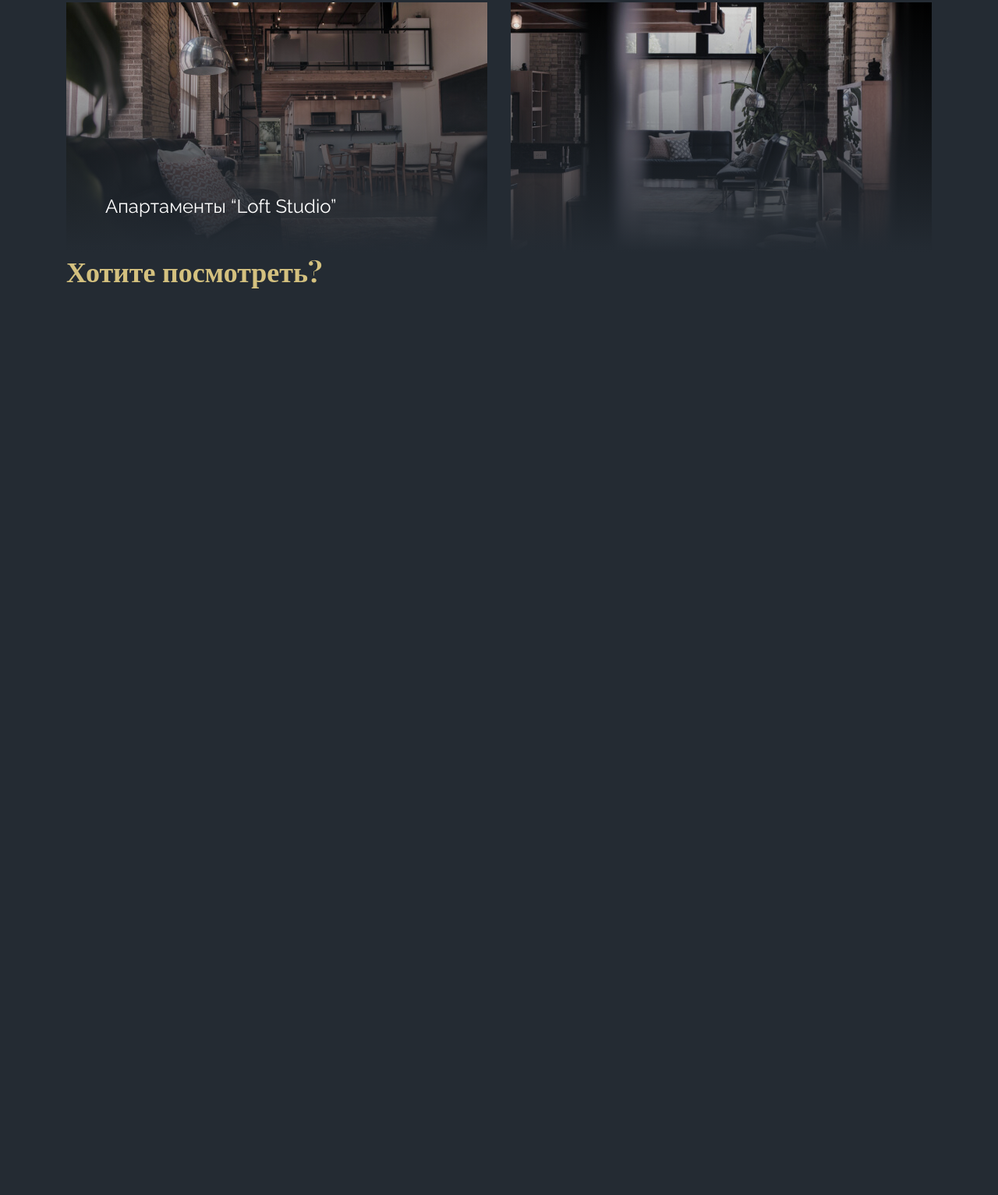
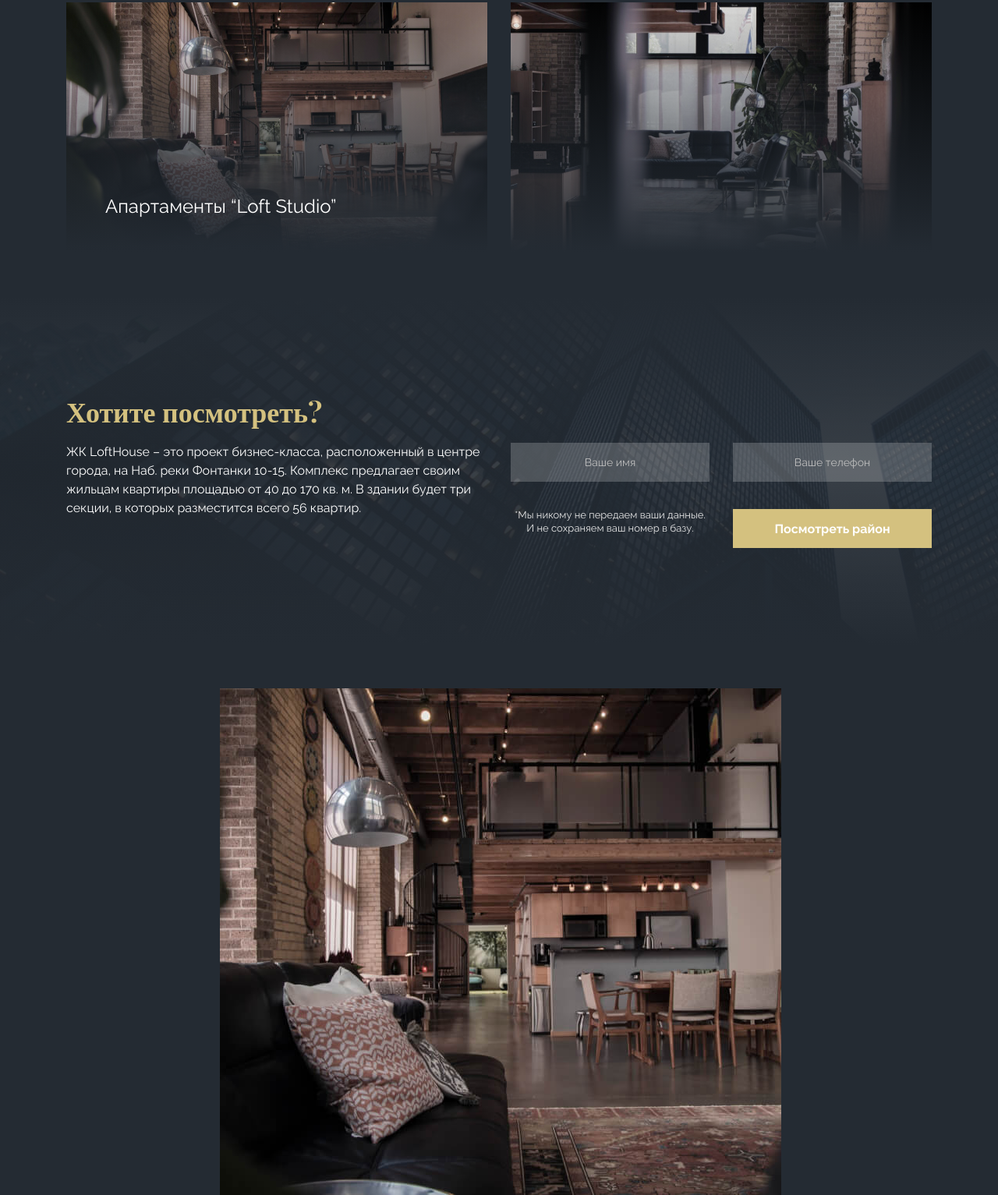
Before and after one commit to anarka312/loft-house, a plain HTML site: page index.html in a window 1280 px wide. Shown: the part 1750-3283 px from the top of the page at 78% size. Before the commit the page ends 2121 px from the top, so only its background shows below. Drawn offline with nearby package versions, Linux system fonts and the light colour scheme.

Commit message:
add video

```diff
--- a/index.html
+++ b/index.html
@@ -106,6 +106,27 @@
                 <div class="cta_title">
                     <h2 class="title-2">Хотите посмотреть?</h2>
                 </div>
+                <div class="cta__wrapper">
+                    <div class="cta__text"><p>ЖК LoftHouse – это проект бизнес-класса, расположенный в центре города, на Наб. реки Фонтанки 10-15. Комплекс предлагает своим жильцам квартиры площадью от 40 до 170 кв. м. В здании будет три секции, в которых разместится всего 56 квартир.</p></div>
+
+                        <form action="" class="form cta__form">
+                            <input type="text" class="form__input" placeholder="Ваше имя" autocomplete="off">
+                            <input type="text" class="form__input" placeholder="Ваше телефон" autocomplete="off">
+                            <p class="form__privacy">*Мы никому не передаем ваши данные.</br>
+                                И не сохраняем ваш номер в базу.</p>
+                                <button type="submit" class="form__btn">Посмотреть район</button>
+                        </form>
+
+                </div>
+            </div>
+        </section>
+
+        <section class="video">
+            <h2 class="vissualy-hidden">Видео про ЖК</h2>
+            <div class="container">
+                <a href="https://www.youtube.com/watch?v=bhJNL9JUsnY" class="video__link"></a>
+                <img src="./img/video/play.svg" alt="play" class="video__icon">
+                <img src="./img/video/video-img.jpg" alt="video" class="video__img">
             </div>
         </section>
     </main>
--- a/scss/base/_vars.scss
+++ b/scss/base/_vars.scss
@@ -9,3 +9,5 @@ $dark: #242B33;
 $accent: #D4C17F;
 $white: #fff;
 $footer-bg: #2D343C;
+$placeholder: #BEBEBE;
+$muted: #E7E7E7;
--- a/scss/block/_cta.scss
+++ b/scss/block/_cta.scss
@@ -0,0 +1,33 @@
+.cta {
+    padding: 180px 0;
+    background: linear-gradient(
+        180deg,
+        $dark 10.42%,
+        rgba(36, 43, 51, 0) 50.52%,
+        $dark 90.1%
+        ),
+        linear-gradient(0deg, rgba(36, 43, 51, 0.9), rgba(36, 43, 51, 0.9)),
+        url('./../../img/cta/cta-bg.jpg'), #C4C4C4;
+
+}
+
+.cta_title {
+    margin-bottom: 17px;
+}
+
+.cta__wrapper {
+    display: grid;
+    grid-template-columns: 1fr 1fr;
+    gap: 30px;
+}
+
+.cta__text {
+    font-size: 16px;
+    line-height: 1.5;
+}
+
+.cta__form {
+    display: grid;
+    grid-template-columns: 1fr 1fr;
+    gap: 35px 30px;
+}
--- /dev/null
+++ b/scss/block/_form.scss
@@ -0,0 +1,43 @@
+.form {
+
+}
+.form__input {
+    height: 50px;
+    padding: 12px;
+    text-align: center;
+    background-color: rgba(255, 255, 255, 0.2);
+    color: $white;
+    font-size: 14px;
+    transition: background-color 0.2s ease-in;
+
+    &::placeholder {
+        color: $placeholder;
+    }
+
+    &:focus {
+        background-color: rgba(255, 255, 255, 0.3);
+    }
+}
+
+.form__privacy {
+    font-size: 13px;
+    color: $muted;
+    text-align: center;
+    line-height: 1.3;
+}
+
+.form__btn{
+    height: 50px;
+    padding: 12px;
+    font-size: 16px;
+    color: $white;
+    font-weight: 700;
+    text-align: center;
+    background-color: $accent;
+    transition: background-color 0.2s ease-in;
+
+
+    &:hover {
+        background-color: saturate($accent, 10%)
+    }
+}
--- /dev/null
+++ b/scss/block/_video.scss
@@ -0,0 +1,33 @@
+.video {
+    text-align: center;
+}
+
+.video__link {
+    position: relative;
+    display: inline-block;
+    text-align: center;
+
+
+    &::before {
+        content: '';
+        z-index: 9;
+        position: absolute;
+        left: 0;
+        top: 0;
+        width: 100%;
+        height: 100%;
+
+
+        background: linear-gradient(0deg, rgba(36, 43, 51, 0.8), rgba(36, 43, 51, 0.8));
+    }
+}
+
+.video__icon {
+    position: absolute;
+    left: 50%;
+    top: 50%;
+    transform: translate(-50%, -50%);
+
+}
+
+.video__img {}
--- a/scss/main.scss
+++ b/scss/main.scss
@@ -9,3 +9,5 @@
 @import './block/appartments';
 @import './block/cards';
 @import './block/cta';
+@import './block/form';
+@import './block/video';
```
Also changed, not shown: css/main.css, 1 other file.
